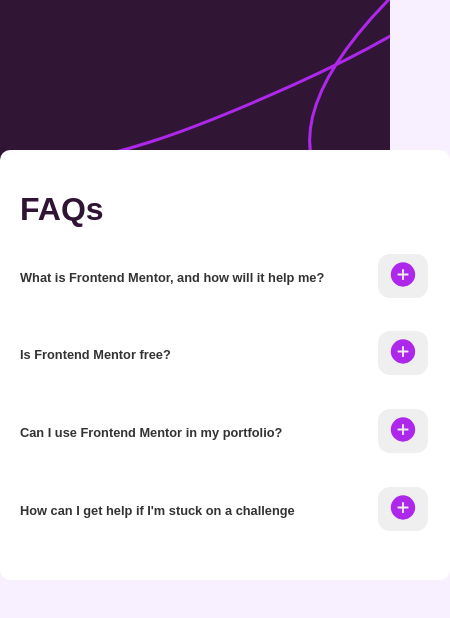
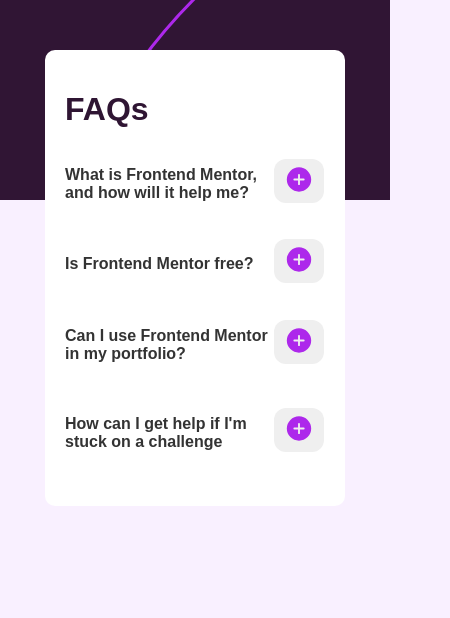
Before and after one commit to hassan-033/FAQ-ACCORDION, a plain HTML site: page index.html in a window 390 px wide. Shown: the whole page, 450 px wide, since content can reach past the window. Drawn offline with Linux system fonts and the light colour scheme.

Commit message:
updated styles for mobile reponsiveness

```diff
--- a/style.css
+++ b/style.css
@@ -98,3 +98,39 @@ button {
     color: #666;
     font-size: small;
 }
+
+
+@media (max-width: 600px) {
+    body {
+        background-color: hsl(275, 100%, 97%);
+    }
+
+    header {
+        background-image: url(assets/images/background-pattern-mobile.svg);
+        height: 200px;
+        /* background-size: cover;
+        background-position: center;
+        background-repeat: no-repeat;
+        display: flex; */
+    }
+
+    #faq-div {
+        max-width: 300px;
+        background-color: hsl(0, 0%, 100%);
+    }
+
+    .faq-questions {
+        font-size: 1em;
+    }
+
+    button {
+        padding: 5px 10px;
+        font-size: 14px;
+        margin: 2px 1px;
+    }
+
+    .hidden, .visible {
+        padding: 0 10px;
+        font-size: .8em;
+    }
+}
```
Also changed, not shown: index.html (+0 -5 lines).
